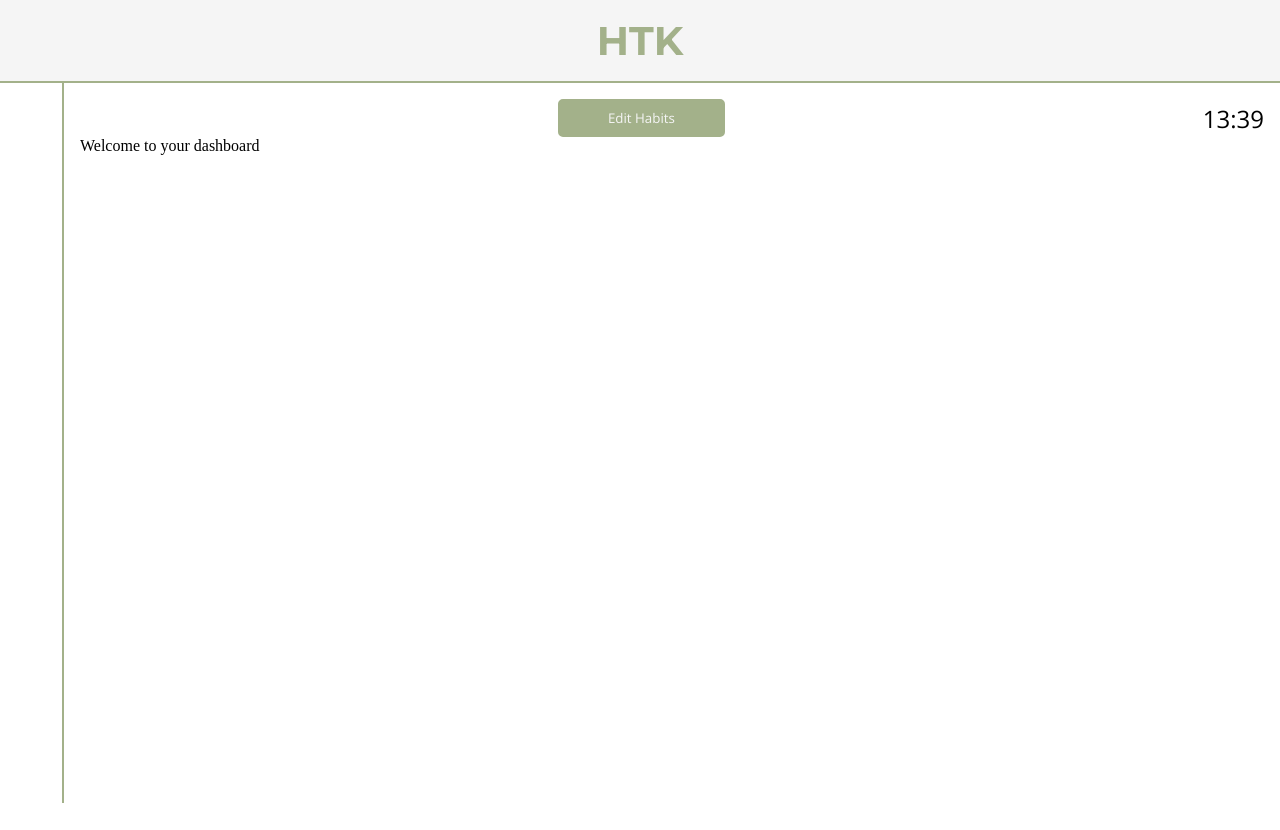
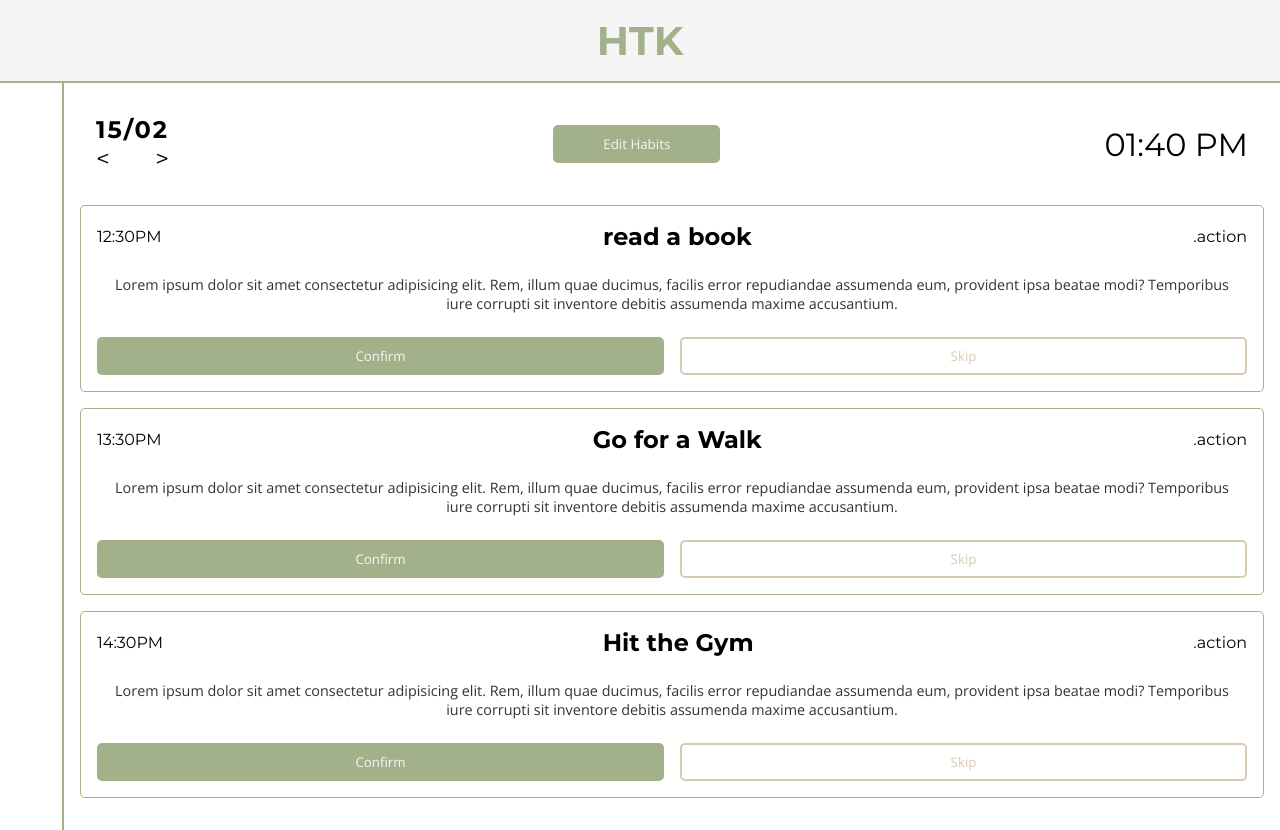
Before and after one commit to Gui-Fernandes21/front-habit-tracker, a Nuxt app: page /dashboard in a window 1280 px wide. Before the commit the page ends 803 px from the top, so only its background shows below. Built offline with nearby package versions, Linux system fonts and the light colour scheme.

Commit message:
new modular clock logic plus style updates

```diff
--- a/assets/css/main.css
+++ b/assets/css/main.css
@@ -58,3 +58,9 @@
 		color: var(--light);
 	}
 }
+
+.body-text {
+	font-family: "Open Sans", sans-serif;
+	font-size: .9rem;
+	color: #333333;
+}
--- /dev/null
+++ b/components/Clock.vue
@@ -0,0 +1,51 @@
+<script setup>
+import { ref, onMounted, onBeforeUnmount } from 'vue';
+
+const currentTime = ref('');
+
+const updateClock = () => {
+  const now = new Date();
+  let hours = now.getHours();
+  const minutes = now.getMinutes();
+
+  // Determine the period (AM/PM)
+  const period = hours >= 12 ? 'PM' : 'AM';
+
+  // Convert to 12-hour format
+  hours = hours % 12;
+  hours = hours ? hours : 12; // if hour is 0, set to 12
+
+  // Format time values to have leading zeros
+  const formattedHours = hours < 10 ? '0' + hours : hours;
+  const formattedMinutes = minutes < 10 ? '0' + minutes : minutes;
+
+  currentTime.value = `${formattedHours}:${formattedMinutes} ${period}`;
+};
+
+let interval;
+
+onMounted(() => {
+  updateClock(); // Initial update
+  interval = setInterval(updateClock, 1000); // Update every second
+});
+
+onBeforeUnmount(() => {
+  clearInterval(interval); // Clear interval when component unmounts
+});
+</script>
+
+<template>
+  <div class="clock">
+    <span>{{ currentTime }}</span>
+  </div>
+</template>
+
+<style scoped>
+.clock {
+  font-size: 2rem;
+  font-weight: 400;
+  text-align: center;
+
+  font-family: "Montserrat", sans-serif;
+}
+</style>
--- a/components/Habit/Item.vue
+++ b/components/Habit/Item.vue
@@ -1,7 +1,56 @@
-<script lang="ts" setup></script>
+<script setup>
+import { defineProps } from "vue";
+
+const props = defineProps({ item: { type: Object, required: true } });
+</script>
 
 <template>
-	<div></div>
+	<li>
+    <div class="head">
+      <div class="time">{{ item.time }}</div>
+      <h2 class="title">{{ item.title }}</h2>
+      .action
+    </div>
+    <div class="body body-text">
+      {{ item.description }}
+    </div>
+    <div class="actions">
+      <button class="primary-btn">Confirm</button>
+      <button class="accent-btn outline">Skip</button>
+    </div>
+  </li>
 </template>
 
-<style scoped></style>
+<style scoped>
+li {
+  margin: 1rem 0;
+  padding: 1rem;
+  width: 100%;
+
+  border: 1px solid var(--primary);
+  border-radius: 5px;
+}
+
+.head {
+  display: flex;
+  justify-content: space-between;
+  align-items: center;
+
+  font-family: "Montserrat", sans-serif;
+}
+
+.body {
+  text-align: center;
+  margin: 1.5rem 0;
+  padding: 0 1rem;
+}
+
+.actions {
+  display: flex;
+  gap: 1rem;
+
+  & > button {
+    width: 100%;
+  }
+}
+</style>
--- a/components/Habit/Pagination.vue
+++ b/components/Habit/Pagination.vue
@@ -1,35 +1,72 @@
-<script lang="ts" setup>
-import {computed} from 'vue';
+<script setup>
+import { computed } from "vue";
 
 const displayedTime = computed(() => {
-  return new Date().getHours() + ":" + new Date().getMinutes();
+	return new Date().getHours() + ":" + new Date().getMinutes();
 });
 
 const currentDate = computed(() => {
+  const now = new Date();
+  let day = now.getDate();
+  let month = now.getMonth() + 1;
 
+  day = day < 10 ? '0' + day : day;
+  month = month < 10 ? '0' + month : month;
+
+  return `${day}/${month}`;
 });
 </script>
 
 <template>
 	<section>
-		<div class="page"></div>
+		<div class="page">
+      <h2 class="date">{{ currentDate }}</h2>
+      <div class="actions">
+        <div class="prev"><</div>
+        <div class="next">></div>
+      </div>
+    </div>
 		<div class="action">
-      <button class="primary-btn">Edit Habits</button>
-    </div>
-		<div class="current-time">{{ displayedTime }}</div>
+			<button class="primary-btn">Edit Habits</button>
+		</div>
+    <Clock />
+		<!-- <div class="current-time">{{ displayedTime }}</div> -->
 	</section>
 </template>
 
 <style scoped>
 section {
+	padding: 1rem;
+
+  /* margin-bottom: 3rem; */
+
 	display: flex;
-  align-items: center;
+	align-items: center;
+	justify-content: space-between;
+
+	font-family: "Montserrat", sans-serif;
+}
+
+.page {
+  font-size: 1.5rem;
+}
+
+.date {
+  font-size: 1.5rem;
+  letter-spacing: 2px;
+}
+
+.actions {
+  display: flex;
+  width: 100%;
   justify-content: space-between;
 
-  font-family: "Open Sans", sans-serif;
+  div {
+    cursor: pointer;
+  }
 }
 
 .current-time {
-  font-size: 1.5rem;
+	font-size: 2rem;
 }
 </style>
--- a/pages/dashboard.vue
+++ b/pages/dashboard.vue
@@ -1,4 +1,31 @@
-<script setup lang="ts"></script>
+<script setup lang="ts">
+const habits = [
+	{
+		id: 1,
+		title: "read a book",
+		status: "ToDo",
+		time: "12:30PM",
+		description:
+			"Lorem ipsum dolor sit amet consectetur adipisicing elit. Rem, illum quae ducimus, facilis error repudiandae assumenda eum, provident ipsa beatae modi? Temporibus iure corrupti sit inventore debitis assumenda maxime accusantium.",
+	},
+	{
+		id: 1,
+		title: "Go for a Walk",
+		status: "ToDo",
+		time: "13:30PM",
+		description:
+			"Lorem ipsum dolor sit amet consectetur adipisicing elit. Rem, illum quae ducimus, facilis error repudiandae assumenda eum, provident ipsa beatae modi? Temporibus iure corrupti sit inventore debitis assumenda maxime accusantium.",
+	},
+	{
+		id: 1,
+		title: "Hit the Gym",
+		status: "ToDo",
+		time: "14:30PM",
+		description:
+			"Lorem ipsum dolor sit amet consectetur adipisicing elit. Rem, illum quae ducimus, facilis error repudiandae assumenda eum, provident ipsa beatae modi? Temporibus iure corrupti sit inventore debitis assumenda maxime accusantium.",
+	},
+];
+</script>
 
 <template>
 	<section>
@@ -7,7 +34,9 @@
 			<SideNav />
 			<div class="content">
 				<HabitPagination></HabitPagination>
-				<p>Welcome to your dashboard</p>
+				<ul>
+					<HabitItem v-for="item in habits" :item="item"></HabitItem>
+				</ul>
 			</div>
 		</div>
 	</section>
@@ -15,12 +44,16 @@
 
 <style scoped>
 .container {
-  display: grid;
-  grid-template-columns: 4rem calc(100% - 4rem);
-  min-height: 90vh;
+	display: grid;
+	grid-template-columns: 4rem calc(100% - 4rem);
+	min-height: 90vh;
+}
+
+ul {
+	list-style: none;
 }
 
 .content {
-  padding: 1rem;
+	padding: 1rem;
 }
 </style>
```
